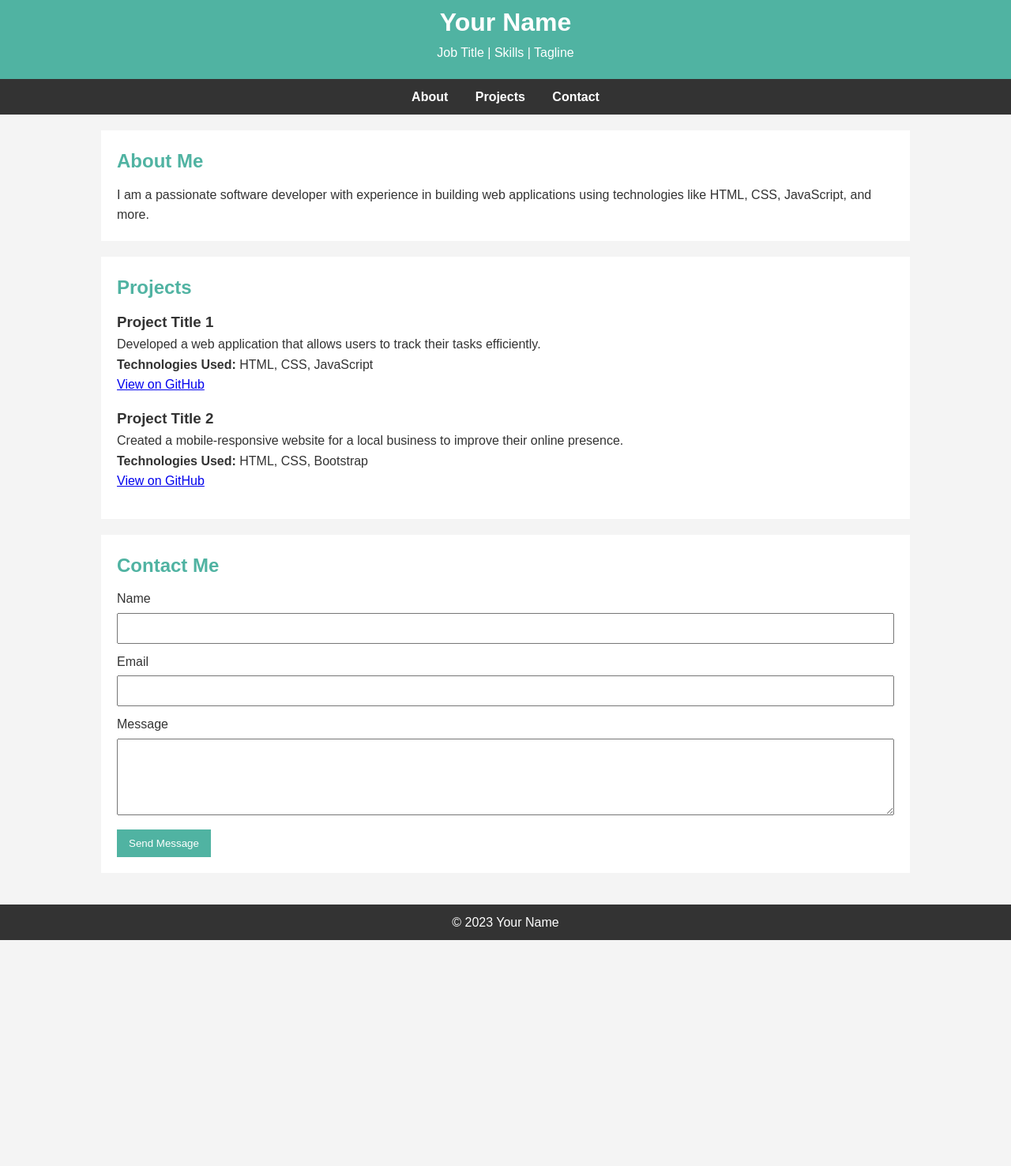
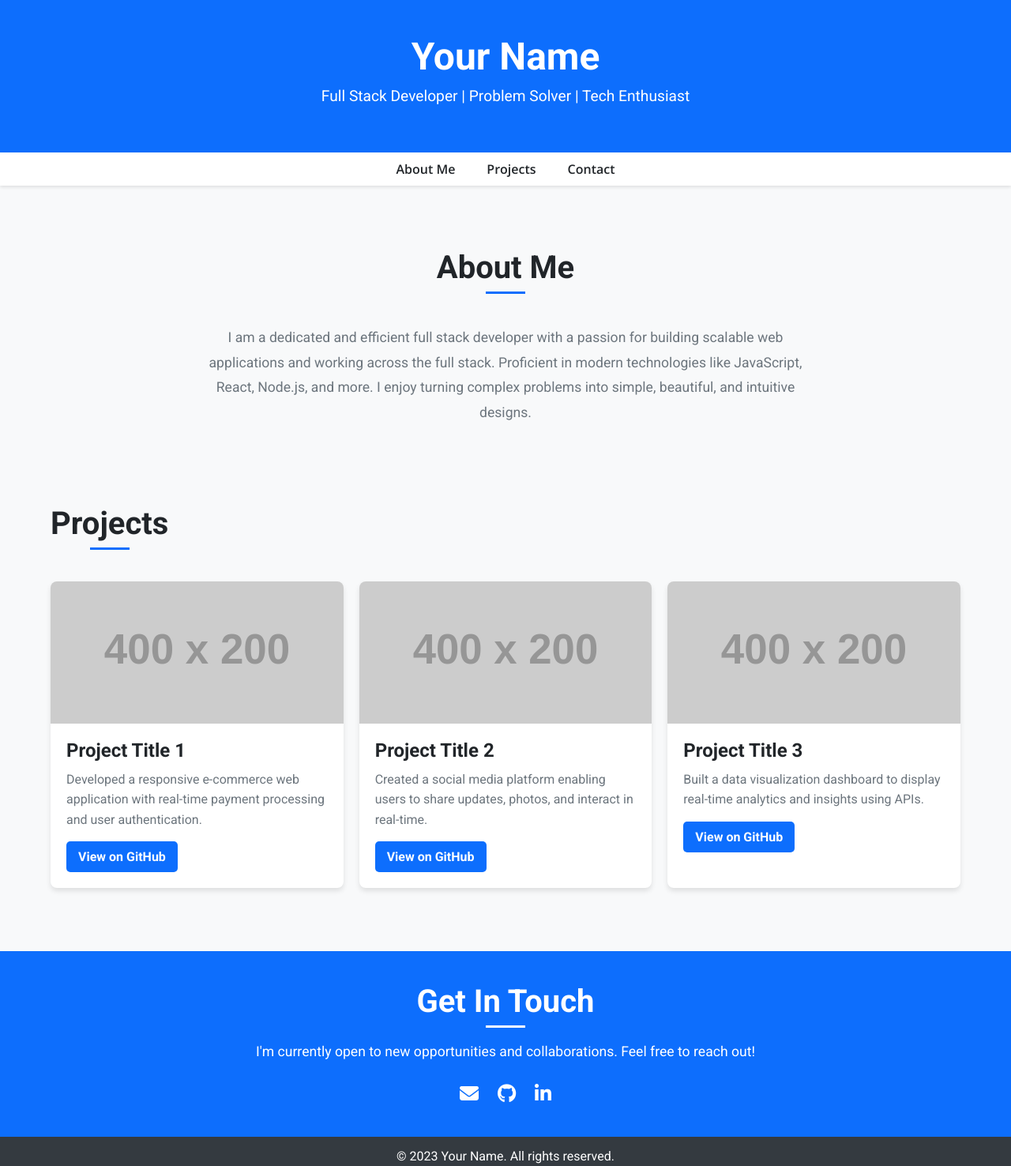
Before and after one commit to LordOrton/jevin, a plain HTML site: page index.html in a window 1280 px wide. Shown: the part 17-1493 px from the top of the page at 79% size. Before the commit the page ends 1207 px from the top, so only its background shows below. Drawn offline with nearby package versions, Linux system fonts and the light colour scheme; placeholder pictures from the web are drawn by us.

Commit message:
Update index.html

```diff
--- a/index.html
+++ b/index.html
@@ -6,133 +6,274 @@
     <meta name="viewport" content="width=device-width, initial-scale=1">
     <!-- Embedded CSS -->
     <style>
+        /* Google Fonts */
+        @import url('https://fonts.googleapis.com/css2?family=Roboto:wght@400;700&display=swap');
+        @import url('https://fonts.googleapis.com/css2?family=Open+Sans:wght@400;600&display=swap');
+
         /* Reset CSS */
-        * {
+        *, *::before, *::after {
             margin: 0;
             padding: 0;
             box-sizing: border-box;
         }
 
+        /* Root Variables */
+        :root {
+            --primary-color: #0d6efd;
+            --secondary-color: #6c757d;
+            --background-color: #f8f9fa;
+            --text-color: #212529;
+            --light-color: #fff;
+            --font-primary: 'Roboto', sans-serif;
+            --font-secondary: 'Open Sans', sans-serif;
+        }
+
         /* Body Styling */
         body {
-            font-family: Arial, sans-serif;
-            line-height: 1.6;
-            color: #333;
-            background-color: #f4f4f4;
+            font-family: var(--font-primary);
+            color: var(--text-color);
+            background-color: var(--background-color);
+            scroll-behavior: smooth;
         }
 
         /* Header Styling */
         header {
-            background: #50b3a2;
-            color: #fff;
-            padding: 20px 0;
+            background: var(--primary-color);
+            color: var(--light-color);
+            padding: 60px 20px;
             text-align: center;
+            position: relative;
+        }
+
+        header h1 {
+            font-size: 3rem;
+            margin-bottom: 10px;
+        }
+
+        header p {
+            font-size: 1.2rem;
         }
 
         /* Navigation Bar */
+        nav {
+            background: var(--light-color);
+            box-shadow: 0 2px 4px rgba(0, 0, 0, 0.1);
+            position: sticky;
+            top: 0;
+            z-index: 1000;
+        }
+
         nav ul {
+            display: flex;
+            justify-content: center;
+            padding: 10px 0;
             list-style: none;
-            background: #333;
-            text-align: center;
-            padding: 10px 0;
         }
 
         nav ul li {
-            display: inline;
-            margin: 0 15px;
+            margin: 0 20px;
         }
 
         nav ul li a {
-            color: #fff;
+            color: var(--text-color);
             text-decoration: none;
-            font-weight: bold;
+            font-weight: 600;
+            font-family: var(--font-secondary);
+            transition: color 0.3s;
+        }
+
+        nav ul li a:hover {
+            color: var(--primary-color);
         }
 
         /* Main Content */
         .container {
-            width: 80%;
-            margin: auto;
-            overflow: hidden;
-            padding: 20px 0;
+            width: 90%;
+            max-width: 1200px;
+            margin: 40px auto;
         }
 
         /* About Section */
         #about {
-            background: #fff;
-            padding: 20px;
-            margin-bottom: 20px;
+            text-align: center;
+            padding: 40px 0;
         }
 
         #about h2 {
-            margin-bottom: 10px;
-            color: #50b3a2;
+            font-size: 2.5rem;
+            margin-bottom: 20px;
+            position: relative;
+            display: inline-block;
+            padding-bottom: 10px;
+        }
+
+        #about h2::after {
+            content: '';
+            width: 50px;
+            height: 3px;
+            background: var(--primary-color);
+            position: absolute;
+            bottom: 0;
+            left: 50%;
+            transform: translateX(-50%);
+        }
+
+        #about p {
+            font-size: 1.1rem;
+            line-height: 1.8;
+            max-width: 800px;
+            margin: 20px auto;
+            color: var(--secondary-color);
         }
 
         /* Projects Section */
         #projects {
-            background: #fff;
-            padding: 20px;
-            margin-bottom: 20px;
+            padding: 40px 0;
         }
 
         #projects h2 {
-            margin-bottom: 10px;
-            color: #50b3a2;
+            font-size: 2.5rem;
+            text-align: center;
+            margin-bottom: 40px;
+            position: relative;
+            display: inline-block;
+            padding-bottom: 10px;
         }
 
-        #projects .project-item {
+        #projects h2::after {
+            content: '';
+            width: 50px;
+            height: 3px;
+            background: var(--primary-color);
+            position: absolute;
+            bottom: 0;
+            left: 50%;
+            transform: translateX(-50%);
+        }
+
+        .projects-grid {
+            display: grid;
+            grid-template-columns: repeat(auto-fit, minmax(280px, 1fr));
+            gap: 20px;
+        }
+
+        .project-item {
+            background: var(--light-color);
+            border-radius: 8px;
+            overflow: hidden;
+            box-shadow: 0 4px 6px rgba(0, 0, 0, 0.1);
+            transition: transform 0.3s;
+        }
+
+        .project-item:hover {
+            transform: translateY(-5px);
+        }
+
+        .project-image {
+            width: 100%;
+            height: 180px;
+            background-size: cover;
+            background-position: center;
+        }
+
+        .project-content {
+            padding: 20px;
+        }
+
+        .project-content h3 {
+            font-size: 1.5rem;
+            margin-bottom: 10px;
+        }
+
+        .project-content p {
+            font-size: 1rem;
+            color: var(--secondary-color);
             margin-bottom: 15px;
+            line-height: 1.6;
+        }
+
+        .project-content a {
+            display: inline-block;
+            padding: 10px 15px;
+            background: var(--primary-color);
+            color: var(--light-color);
+            text-decoration: none;
+            border-radius: 5px;
+            font-weight: 600;
+            transition: background 0.3s;
+        }
+
+        .project-content a:hover {
+            background: #0b5ed7;
         }
 
         /* Contact Section */
         #contact {
-            background: #fff;
-            padding: 20px;
-            margin-bottom: 20px;
+            text-align: center;
+            padding: 40px 0;
+            background: var(--primary-color);
+            color: var(--light-color);
         }
 
         #contact h2 {
-            margin-bottom: 10px;
-            color: #50b3a2;
+            font-size: 2.5rem;
+            margin-bottom: 20px;
+            position: relative;
+            display: inline-block;
+            padding-bottom: 10px;
         }
 
-        #contact form label {
-            display: block;
-            margin-bottom: 5px;
+        #contact h2::after {
+            content: '';
+            width: 50px;
+            height: 3px;
+            background: var(--light-color);
+            position: absolute;
+            bottom: 0;
+            left: 50%;
+            transform: translateX(-50%);
         }
 
-        #contact form input,
-        #contact form textarea {
-            width: 100%;
-            padding: 10px;
-            margin-bottom: 10px;
+        #contact p {
+            font-size: 1.1rem;
+            margin-bottom: 30px;
         }
 
-        #contact form button {
-            background: #50b3a2;
-            color: #fff;
-            padding: 10px 15px;
-            border: none;
-            cursor: pointer;
+        .social-links a {
+            margin: 0 10px;
+            color: var(--light-color);
+            font-size: 1.5rem;
+            transition: color 0.3s;
+        }
+
+        .social-links a:hover {
+            color: #d1e9ff;
         }
 
         /* Footer */
         footer {
-            background: #333;
-            color: #fff;
+            background: #343a40;
+            color: var(--light-color);
             text-align: center;
-            padding: 10px 0;
+            padding: 15px 0;
         }
 
         /* Media Queries */
         @media (max-width: 768px) {
-            nav ul li {
-                display: block;
-                margin: 5px 0;
+            header h1 {
+                font-size: 2.5rem;
             }
 
-            .container {
-                width: 95%;
+            nav ul {
+                flex-direction: column;
+            }
+
+            nav ul li {
+                margin: 10px 0;
+            }
+
+            .projects-grid {
+                grid-template-columns: 1fr;
             }
         }
     </style>
@@ -141,13 +282,13 @@
     <!-- Header Section -->
     <header>
         <h1>Your Name</h1>
-        <p>Job Title | Skills | Tagline</p>
+        <p>Full Stack Developer | Problem Solver | Tech Enthusiast</p>
     </header>
 
     <!-- Navigation Bar -->
     <nav>
         <ul>
-            <li><a href="#about">About</a></li>
+            <li><a href="#about">About Me</a></li>
             <li><a href="#projects">Projects</a></li>
             <li><a href="#contact">Contact</a></li>
         </ul>
@@ -160,80 +301,83 @@
         <section id="about">
             <h2>About Me</h2>
             <p>
-                <!-- Brief introduction about yourself -->
-                I am a passionate software developer with experience in building web applications using technologies like HTML, CSS, JavaScript, and more.
+                I am a dedicated and efficient full stack developer with a passion for building scalable web applications and working across the full stack. Proficient in modern technologies like JavaScript, React, Node.js, and more. I enjoy turning complex problems into simple, beautiful, and intuitive designs.
             </p>
         </section>
 
         <!-- Projects Section -->
         <section id="projects">
             <h2>Projects</h2>
+            <div class="projects-grid">
                 <!-- Project Item -->
                 <div class="project-item">
+                    <div class="project-image" style="background-image: url('https://via.placeholder.com/400x200');"></div>
+                    <div class="project-content">
                         <h3>Project Title 1</h3>
                         <p>
-                    <!-- Brief description of the project -->
-                    Developed a web application that allows users to track their tasks efficiently.
+                            Developed a responsive e-commerce web application with real-time payment processing and user authentication.
                         </p>
-                <p><strong>Technologies Used:</strong> HTML, CSS, JavaScript</p>
                         <a href="https://github.com/yourusername/project1" target="_blank">View on GitHub</a>
                     </div>
-            <!-- Repeat for more projects -->
+                </div>
+                <!-- Project Item -->
                 <div class="project-item">
+                    <div class="project-image" style="background-image: url('https://via.placeholder.com/400x200');"></div>
+                    <div class="project-content">
                         <h3>Project Title 2</h3>
                         <p>
-                    Created a mobile-responsive website for a local business to improve their online presence.
+                            Created a social media platform enabling users to share updates, photos, and interact in real-time.
                         </p>
-                <p><strong>Technologies Used:</strong> HTML, CSS, Bootstrap</p>
                         <a href="https://github.com/yourusername/project2" target="_blank">View on GitHub</a>
                     </div>
-        </section>
-
-        <!-- Contact Section -->
-        <section id="contact">
-            <h2>Contact Me</h2>
-            <form id="contact-form">
-                <label for="name">Name</label>
-                <input type="text" id="name" name="name" required>
-
-                <label for="email">Email</label>
-                <input type="email" id="email" name="email" required>
-
-                <label for="message">Message</label>
-                <textarea id="message" name="message" rows="5" required></textarea>
-
-                <button type="submit">Send Message</button>
-            </form>
+                </div>
+                <!-- Project Item -->
+                <div class="project-item">
+                    <div class="project-image" style="background-image: url('https://via.placeholder.com/400x200');"></div>
+                    <div class="project-content">
+                        <h3>Project Title 3</h3>
+                        <p>
+                            Built a data visualization dashboard to display real-time analytics and insights using APIs.
+                        </p>
+                        <a href="https://github.com/yourusername/project3" target="_blank">View on GitHub</a>
+                    </div>
+                </div>
+                <!-- Add more project items as needed -->
+            </div>
         </section>
 
     </div>
 
+    <!-- Contact Section -->
+    <section id="contact">
+        <h2>Get In Touch</h2>
+        <p>
+            I'm currently open to new opportunities and collaborations. Feel free to reach out!
+        </p>
+        <div class="social-links">
+            <a href="mailto:your.email@example.com" target="_blank"><i class="fas fa-envelope"></i></a>
+            <a href="https://github.com/yourusername" target="_blank"><i class="fab fa-github"></i></a>
+            <a href="https://linkedin.com/in/yourusername" target="_blank"><i class="fab fa-linkedin-in"></i></a>
+            <!-- Add more social links as needed -->
+        </div>
+    </section>
+
     <!-- Footer -->
     <footer>
-        <p>&copy; 2023 Your Name</p>
+        <p>&copy; 2023 Your Name. All rights reserved.</p>
     </footer>
 
     <!-- Embedded JavaScript -->
+    <script src="https://kit.fontawesome.com/a076d05399.js" crossorigin="anonymous"></script>
     <script>
-        // JavaScript for form submission (Example: Console log the form data)
-        document.getElementById('contact-form').addEventListener('submit', function(event) {
-            event.preventDefault(); // Prevent the default form submission
-
-            // Get form data
-            const name = document.getElementById('name').value;
-            const email = document.getElementById('email').value;
-            const message = document.getElementById('message').value;
-
-            // Simple form validation (You can expand this as needed)
-            if (name && email && message) {
-                // For now, we'll just log the data to the console
-                console.log('Form Submitted:', { name, email, message });
-                alert('Thank you for reaching out! I will get back to you soon.');
-                // Reset the form
-                document.getElementById('contact-form').reset();
-            } else {
-                alert('Please fill in all fields.');
-            }
+        // Smooth Scrolling for Anchor Links
+        document.querySelectorAll('a[href^="#"]').forEach(anchor => {
+            anchor.addEventListener('click', function(e) {
+                e.preventDefault();
+                document.querySelector(this.getAttribute('href')).scrollIntoView({
+                    behavior: 'smooth'
+                });
+            });
         });
     </script>
 </body>
```
Lines whose indentation alone changed are shown as unchanged.
